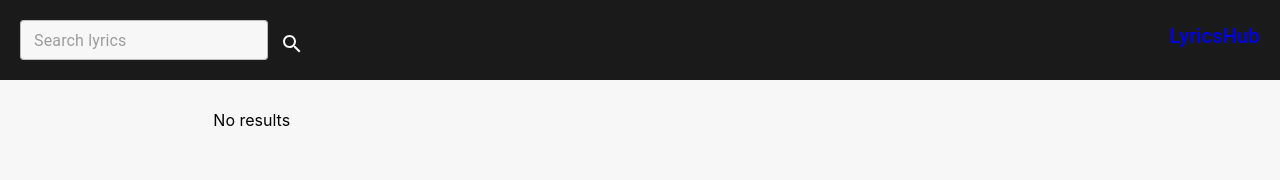
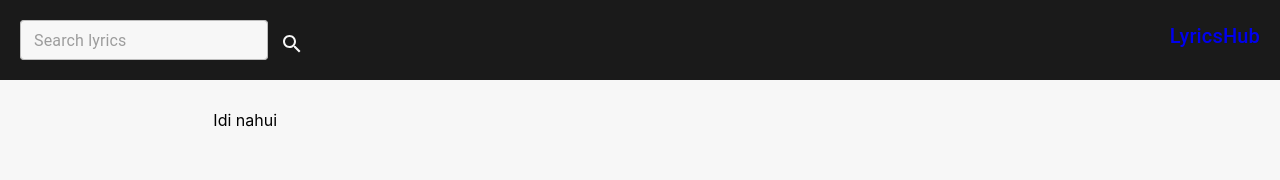
Before and after one commit to AitakattaSora/lyricshub-react, a React (Create React App) app: page / in a window 1280 px wide. Shown: the top 180 px of the page. Built offline with nearby package versions, Linux system fonts and the light colour scheme.

Commit message:
fix message when no search was made

```diff
--- a/src/App.css
+++ b/src/App.css
@@ -44,6 +44,10 @@ a:hover {
   padding: 0px 0px 130px 0px;
 }
 
+.search-page {
+  margin-top: 30px;
+}
+
 .footer {
   display: flex;
   align-items: center;
--- a/src/api/api.js
+++ b/src/api/api.js
@@ -6,7 +6,7 @@ const instance = axios.create({
 
 export const LyricsAPI = {
   getTracksByQuery: async (query) => {
-    if (!query) return [];
+    if (!query) return null;
 
     const response = await instance.get('lyrics', {
       params: { q: query },
--- a/src/components/Content/SearchResultsPage.js
+++ b/src/components/Content/SearchResultsPage.js
@@ -7,17 +7,12 @@ import { NavLink } from 'react-router-dom';
 import { LyricsAPI } from '../../api/api';
 import Loader from '../common/Loader';
 
-const Content = (props) => {
-  const [tracks, setTracks] = useState([]);
+const SearchResultsPage = (props) => {
+  const [tracks, setTracks] = useState(null);
   const [query, setQuery] = useState(props.query);
 
   useEffect(() => {
     setQuery(props.query);
-
-    if (query === '') {
-      setTracks([]);
-      return;
-    }
 
     LyricsAPI.getTracksByQuery(props.query).then((data) => {
       setTracks(data);
@@ -28,13 +23,16 @@ const Content = (props) => {
     return <Loader />;
   }
 
+  if (tracks === null) {
+    return <div className='search-page'>Idi nahui</div>;
+  }
+
+  if (tracks.length === 0) {
+    return <div className='search-page'>No results</div>;
+  }
+
   return (
-    <div
-      className='content'
-      style={{
-        paddingTop: 30,
-      }}
-    >
+    <div className='content search-page'>
       <div
         className='tracksList'
         style={{
@@ -42,9 +40,7 @@ const Content = (props) => {
           flexWrap: 'wrap',
         }}
       >
-        {tracks.length === 0
-          ? 'No results'
-          : tracks.map((track) => (
+        {tracks.map((track) => (
           <Grid
             key={track.id}
             item
@@ -76,4 +72,6 @@ const mapStateToProps = (state) => {
   };
 };
 
-export default connect(mapStateToProps, { setSearch, setSubmitting })(Content);
+export default connect(mapStateToProps, { setSearch, setSubmitting })(
+  SearchResultsPage
+);
```
Lines whose indentation alone changed are shown as unchanged.
